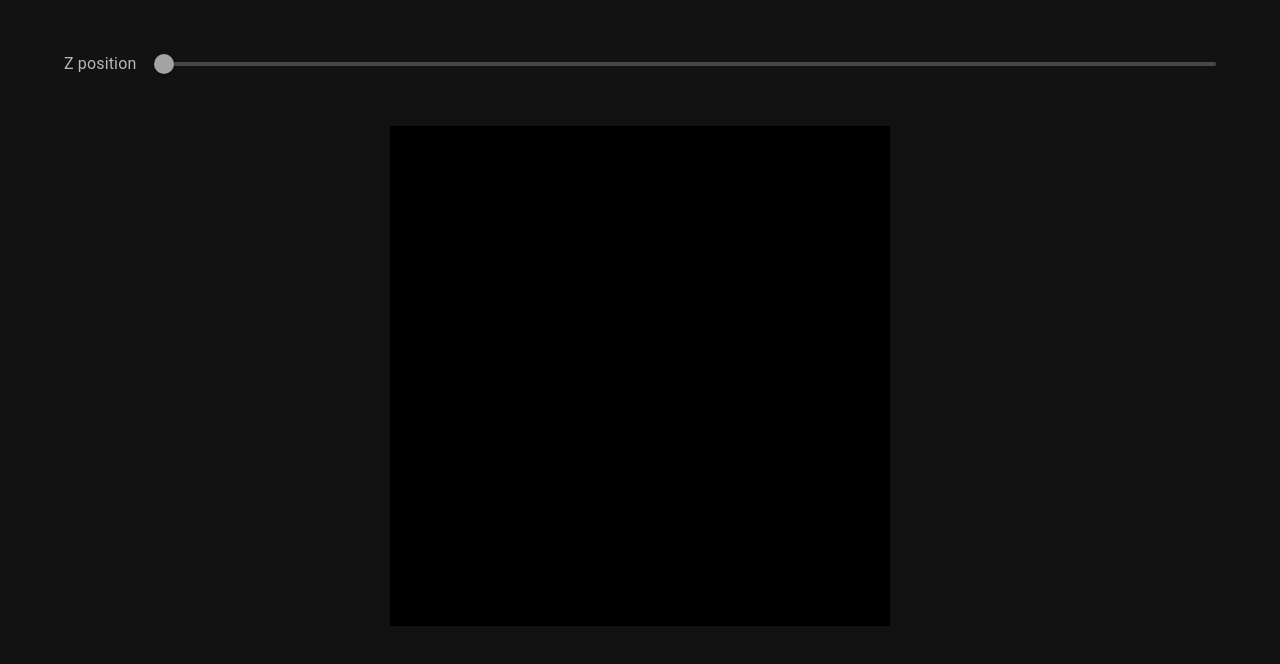
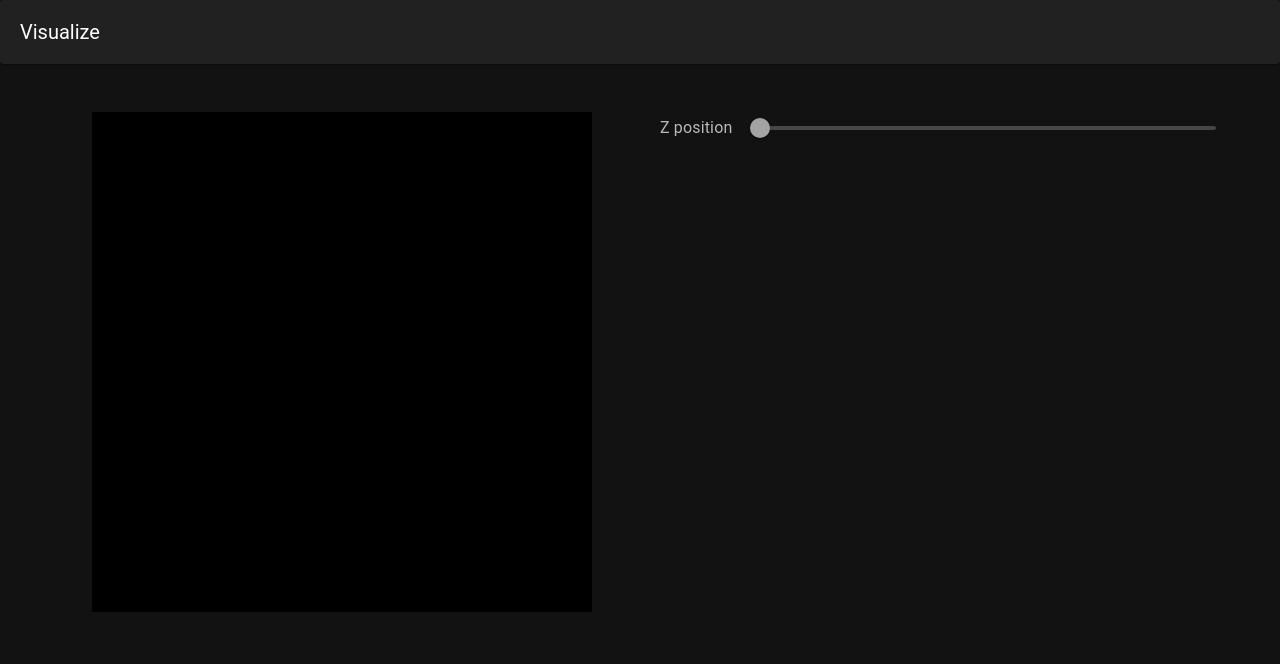
Before and after one commit to campbell-frost/Visualize, a Vue app: page / in a window 1280 px wide. Shown: the top 664 px of the page. Built offline with nearby package versions, Linux system fonts and the light colour scheme.

Commit message:
added navbar

```diff
--- a/components.d.ts
+++ b/components.d.ts
@@ -8,6 +8,7 @@ export {}
 declare module 'vue' {
   export interface GlobalComponents {
     HelloWorld: typeof import('./src/components/HelloWorld.vue')['default']
+    Navbar: typeof import('./src/components/Navbar.vue')['default']
     RouterLink: typeof import('vue-router')['RouterLink']
     RouterView: typeof import('vue-router')['RouterView']
     Visualize: typeof import('./src/components/Visualize.vue')['default']
--- /dev/null
+++ b/src/components/Navbar.vue
@@ -0,0 +1,11 @@
+<template>
+  <v-card>
+    <v-layout>
+      <v-app-bar :elevation="2" rounded>
+        <v-app-bar-title>Visualize</v-app-bar-title>
+      </v-app-bar>
+      <v-main>
+      </v-main>
+    </v-layout>
+  </v-card>
+</template>
--- a/src/components/Visualize.vue
+++ b/src/components/Visualize.vue
@@ -1,13 +1,13 @@
 <template>
   <v-container class="container">
     <v-row class="mt-5">
-      <v-col>
-        <v-slider v-model="zPos" label="Z position" :step="1" max="100" min="2" track-color="grey" />
-      </v-col>
     </v-row>
     <v-row>
       <v-col>
         <div ref="canvas" class="canvas" />
+      </v-col>
+      <v-col>
+        <v-slider v-model="zPos" label="Z position" :step="1" max="100" min="2" track-color="grey" />
       </v-col>
     </v-row>
   </v-container>
--- a/src/pages/index.vue
+++ b/src/pages/index.vue
@@ -1,5 +1,6 @@
 <template>
-  <Visualize/>
+  <Navbar />
+  <Visualize />
 </template>
 
 <script lang="ts" setup>
```
